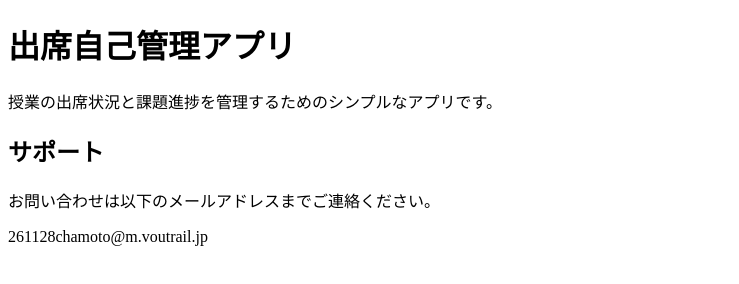
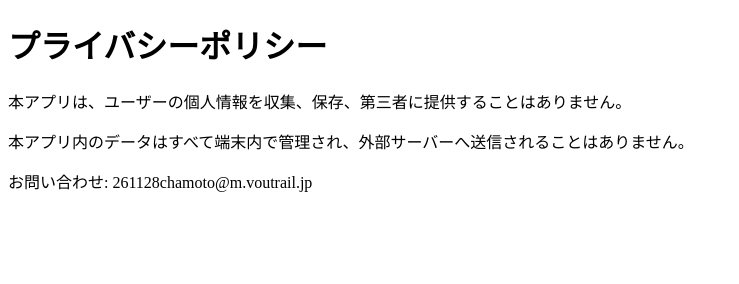
Before and after one commit to chamoto/attendance-data, a plain HTML site: page index.html in a window 1280 px wide. Shown: the whole page, without its empty margins (0-739 px from the left). Drawn offline with Linux system fonts and the light colour scheme.

Commit message:
Update index.html

```diff
--- a/index.html
+++ b/index.html
@@ -2,21 +2,21 @@
 <html lang="ja">
 <head>
   <meta charset="UTF-8">
-    <title>出席自己管理アプリ</title>
+  <title>プライバシーポリシー</title>
 </head>
 <body>
-    <h1>出席自己管理アプリ</h1>
+  <h1>プライバシーポリシー</h1>
 
   <p>
-      授業の出席状況と課題進捗を管理するためのシンプルなアプリです。
-    </p>
-
-    <h2>サポート</h2>
-    <p>
-      お問い合わせは以下のメールアドレスまでご連絡ください。
+    本アプリは、ユーザーの個人情報を収集、保存、第三者に提供することはありません。
   </p>
 
   <p>
+    本アプリ内のデータはすべて端末内で管理され、外部サーバーへ送信されることはありません。
+  </p>
+
+  <p>
+    お問い合わせ:
     261128chamoto@m.voutrail.jp
   </p>
 </body>
```
Lines whose indentation alone changed are shown as unchanged.
